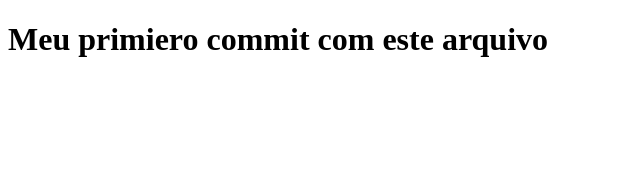
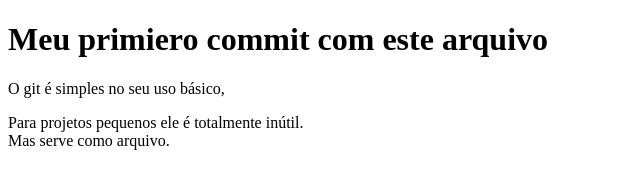
Before and after one commit to joagostini/aprendendo-git, a plain HTML site: page index.html in a window 1280 px wide. Shown: the whole page, without its empty margins (0-640 px from the left). Drawn offline with Linux system fonts and the light colour scheme.

Commit message:
ajustes e mais conteúdo

```diff
--- a/index.html
+++ b/index.html
@@ -1,11 +1,16 @@
 <!DOCTYPE html>
 <html lang: 'pt-BR'>
   <head>
+    <meta charset= 'utf-8'>
+    <meta content='width=device-width, initial-scale=1, maximun-scale=1' name='viewport'>
     <title>Meu primiero GIT</title>
   </head>
   <body>
 
     <h1>Meu primiero commit com este arquivo</h1>
+    <p>O git é simples no seu uso básico,</p>
+    Para projetos pequenos ele é totalmente inútil.<br>
+    Mas serve como arquivo.
 
   </body>
 </html>
```
